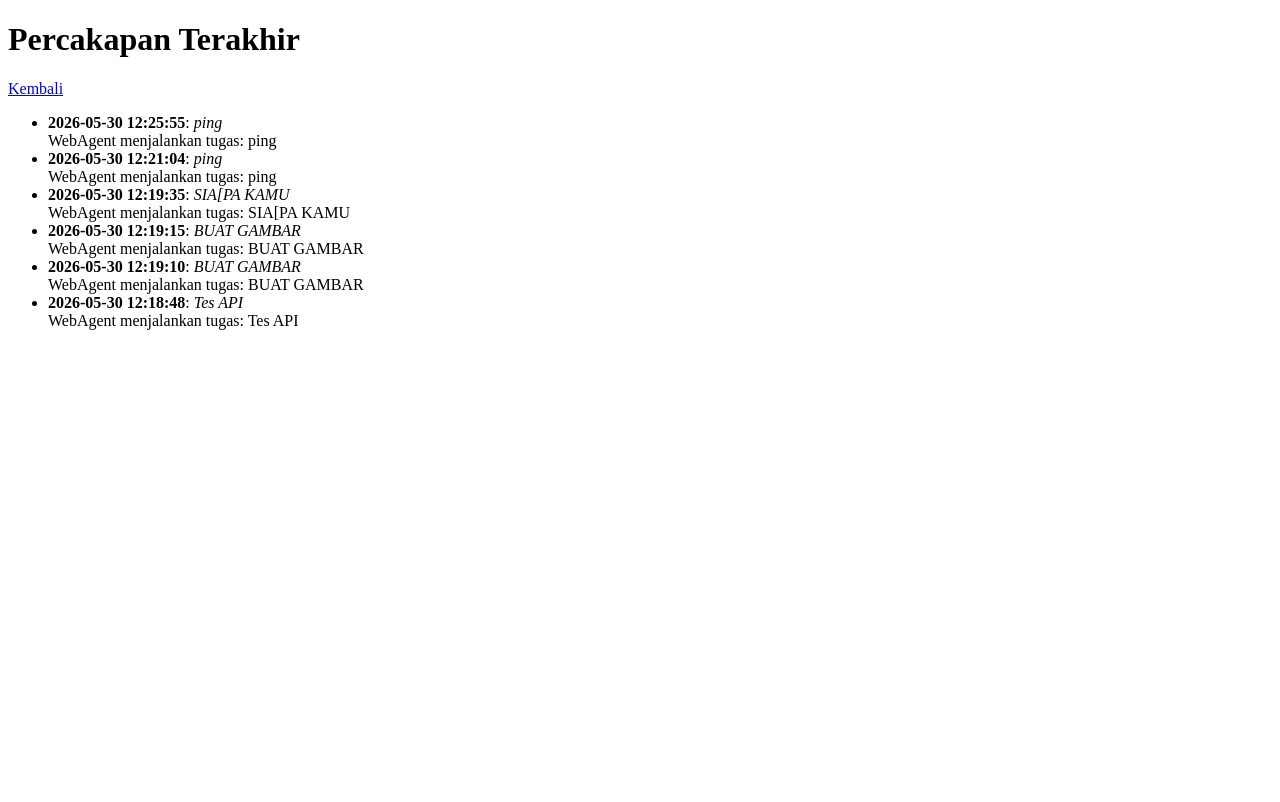
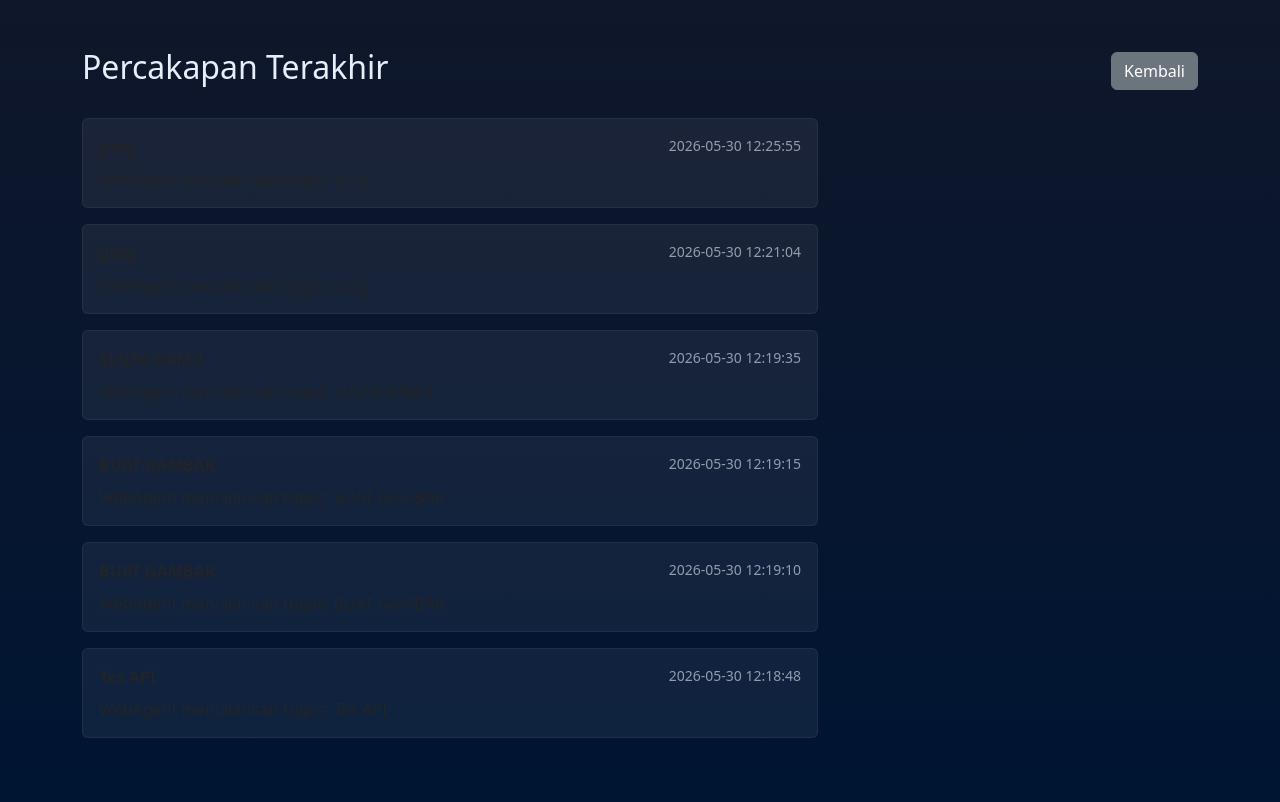
Before and after one commit to Irpan11218/my-ai-agent, a Flask app: page /conversations in a window 1280 px wide. Before the commit the page ends 330 px from the top, so only its background shows below. Run offline with Flask 3, Linux system fonts and the light colour scheme; data comes from the database, SQL or seed files in the repository.

Commit message:
feat(ui): improve UI with Bootstrap, custom styles, and conversations JSON endpoint

```diff
--- a/app.py
+++ b/app.py
@@ -47,6 +47,15 @@ def conversations():
     return render_template("conversations.html", conversations=convs)
 
 
+@app.route("/api/conversations")
+def api_conversations():
+    rows = agent.list_conversations(limit=100)
+    convs = [
+        {"id": r[0], "task": r[1], "response": r[2], "created_at": r[3]} for r in rows
+    ]
+    return jsonify(convs)
+
+
 @app.route("/")
 def index():
     return render_template("index.html")
--- /dev/null
+++ b/static/style.css
@@ -0,0 +1,20 @@
+body {
+  background: linear-gradient(180deg, #0f172a 0%, #001533 100%);
+  color: #e6eef8;
+}
+.card-custom {
+  background: rgba(255,255,255,0.06);
+  border: 1px solid rgba(255,255,255,0.06);
+}
+.logo {
+  font-weight: 700;
+  letter-spacing: 0.6px;
+}
+.task-input { width: 100%; }
+.result-box {
+  background: rgba(0,0,0,0.45);
+  padding: 1rem;
+  border-radius: .5rem;
+  color: #dff3ff;
+}
+.muted { color: rgba(230,238,248,0.6); }
--- a/templates/conversations.html
+++ b/templates/conversations.html
@@ -2,18 +2,31 @@
 <html>
   <head>
     <meta charset="utf-8">
+    <meta name="viewport" content="width=device-width,initial-scale=1" />
     <title>Percakapan</title>
+    <link href="https://cdn.jsdelivr.net/npm/bootstrap@5.3.2/dist/css/bootstrap.min.css" rel="stylesheet">
+    <link rel="stylesheet" href="/static/style.css">
   </head>
   <body>
-    <h1>Percakapan Terakhir</h1>
-    <a href="/">Kembali</a>
-    <ul>
-      {% for c in conversations %}
-      <li>
-        <strong>{{ c.created_at }}</strong>: <em>{{ c.task }}</em>
-        <div>{{ c.response }}</div>
-      </li>
-      {% endfor %}
-    </ul>
+    <div class="container py-5">
+      <div class="d-flex justify-content-between align-items-center mb-4">
+        <h2>Percakapan Terakhir</h2>
+        <a class="btn btn-secondary" href="/">Kembali</a>
+      </div>
+
+      <div class="row">
+        <div class="col-md-8">
+          {% for c in conversations %}
+          <div class="card card-custom mb-3 p-3">
+            <div class="d-flex justify-content-between">
+              <div><strong>{{ c.task }}</strong></div>
+              <div class="muted small">{{ c.created_at }}</div>
+            </div>
+            <div class="mt-2">{{ c.response }}</div>
+          </div>
+          {% endfor %}
+        </div>
+      </div>
+    </div>
   </body>
 </html>
```
Also changed, not shown: templates/index.html (+65 -14 lines).
